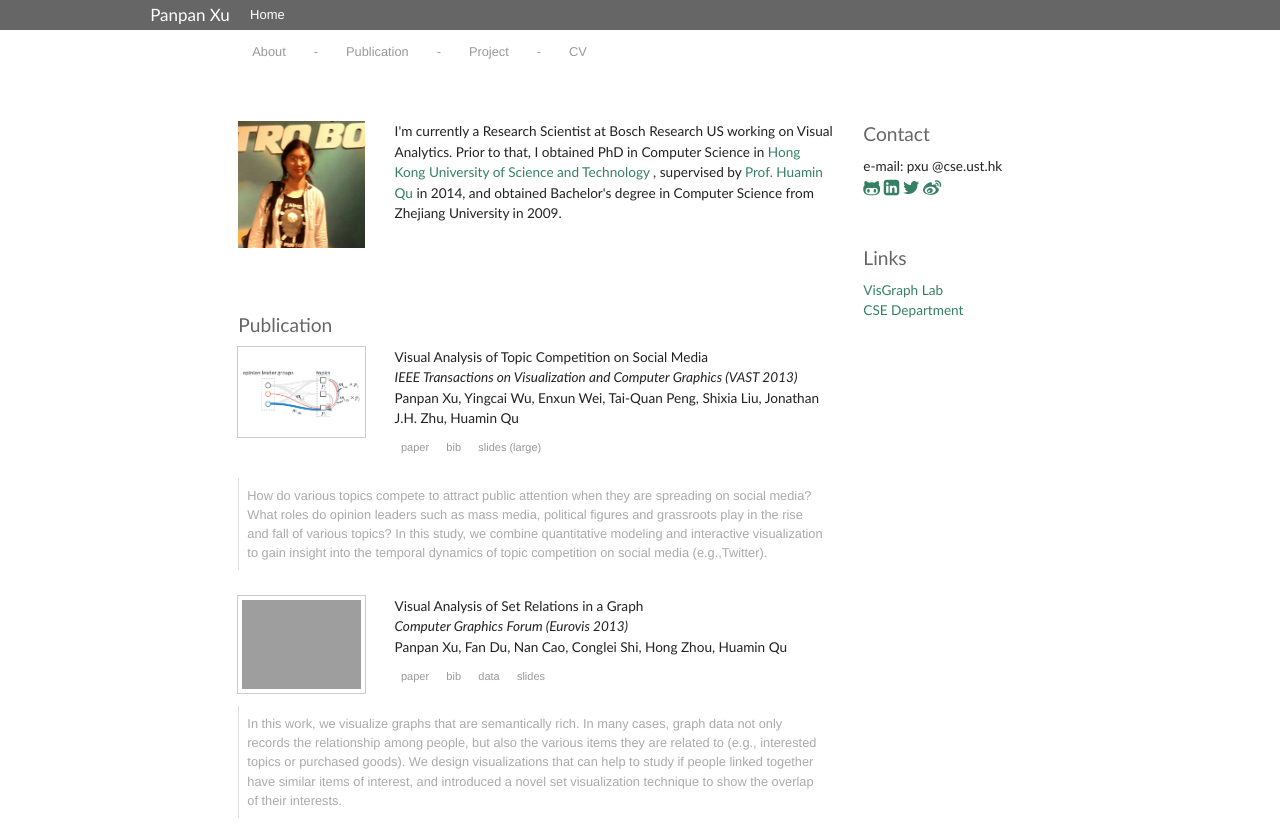
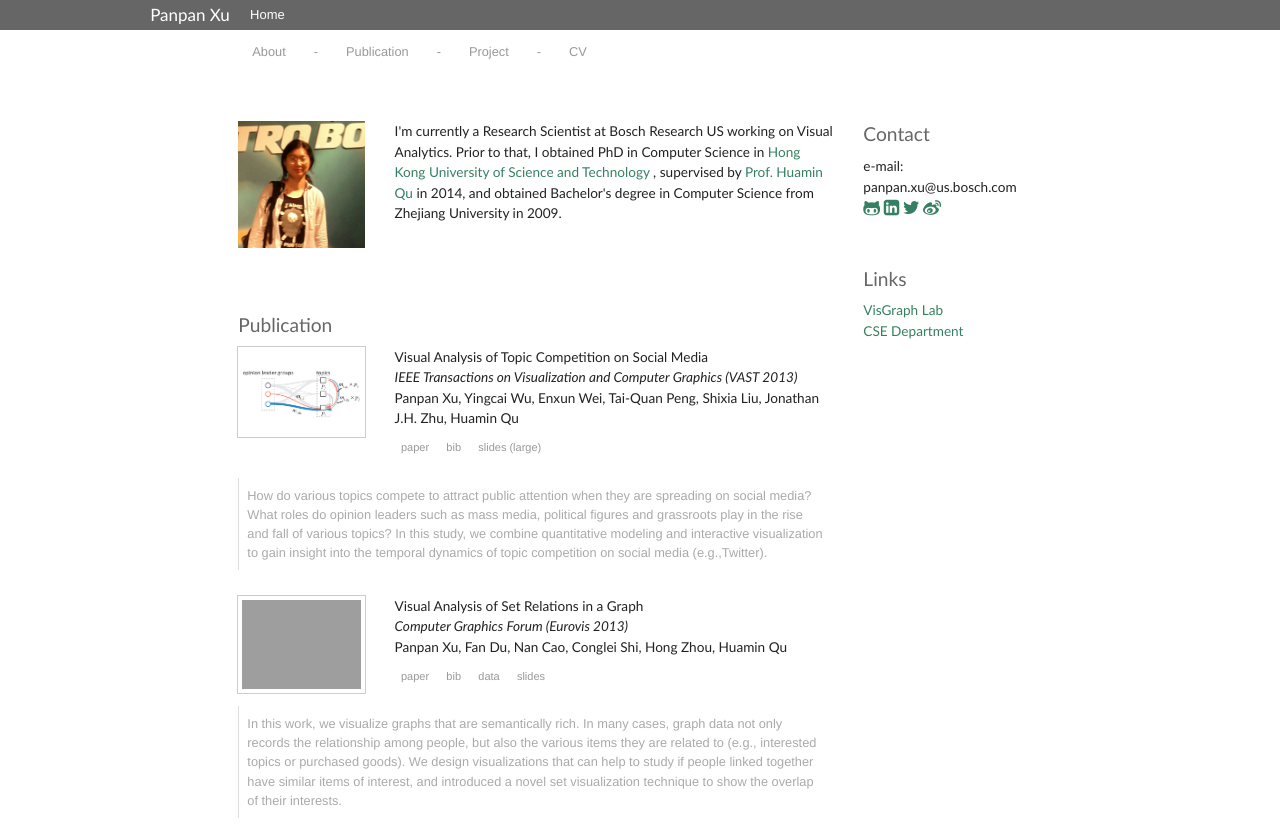
Before and after one commit to lliquid/homepage, a website: page index.html in a window 1280 px wide. Shown: the top 831 px of the page. Drawn offline with Linux system fonts and the light colour scheme; grey boxes are pictures that could not be loaded.

Commit message:
personal email changed

```diff
--- a/index.html
+++ b/index.html
@@ -308,7 +308,7 @@
             <div class="small-3 columns">
                 <h4>Contact</h4>
                 <ul class="no-bullet">
-                    <li>e-mail: pxu @cse.ust.hk</li>
+                    <li>e-mail: panpan.xu@us.bosch.com</li>
                     <li>
                     <p>
                     <a href="https://github.com/lliquid"><i class="fa fa-github-alt fa-lg" ></i></a>
```
